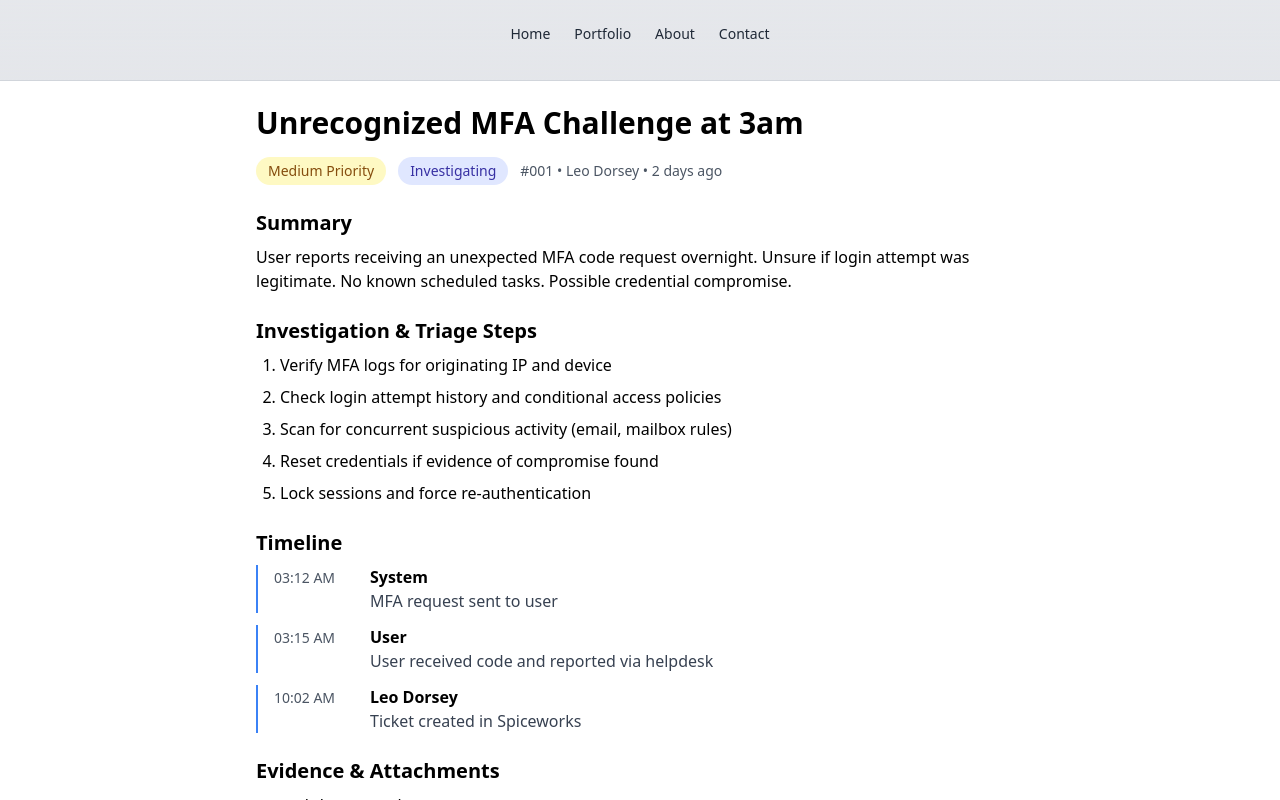
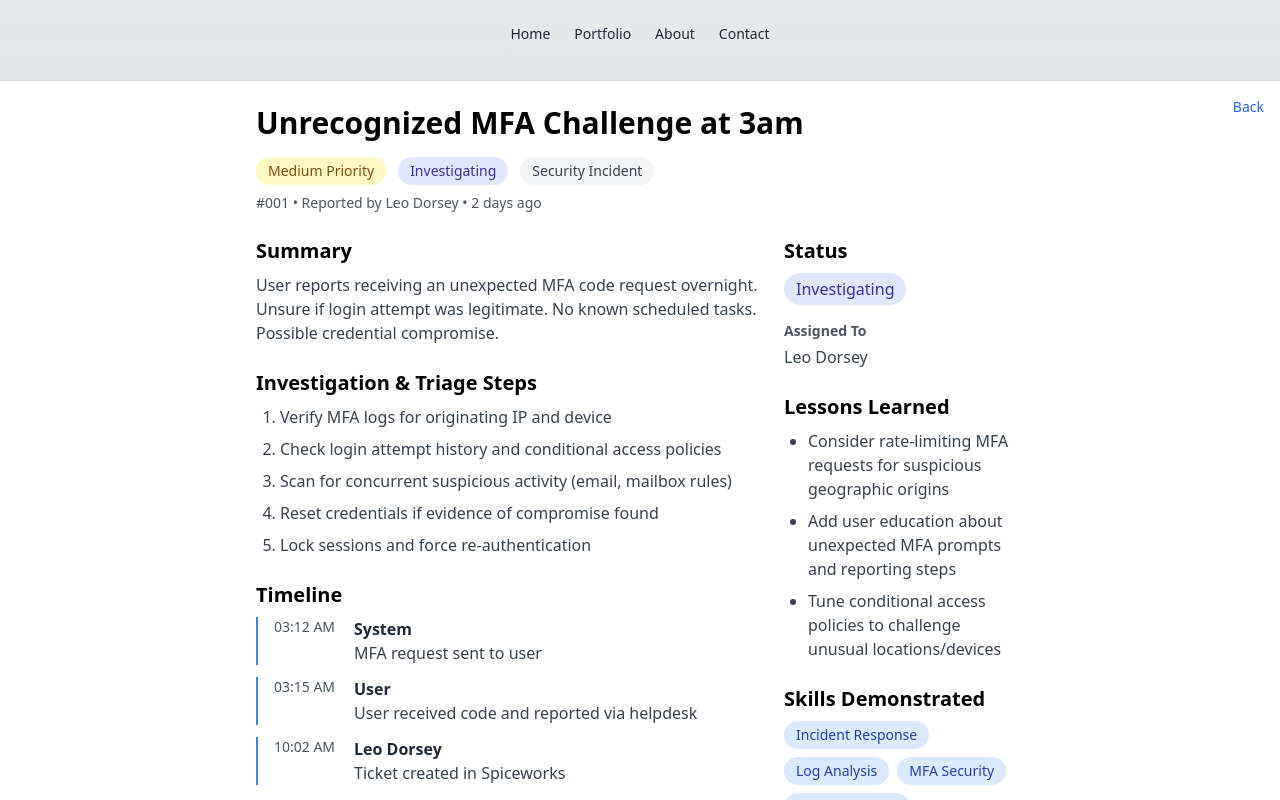
Before and after one commit to lddorse/cybersecurityportfolio, a React (Vite) app: page /project/ticket-mfa-challenge in a window 1280 px wide. Built offline with nearby package versions, Linux system fonts and the light colour scheme.

Commit message:
Fixed Card Layout

```diff
--- a/src/pages/TicketProject.jsx
+++ b/src/pages/TicketProject.jsx
@@ -1,6 +1,8 @@
-import FixedCardLayout from '../components/FixedCardLayout';
+import React from "react";
+import FixedCardLayout from "../components/FixedCardLayout";
+import BackButton from '../components/BackButton';
 
-const TicketProject = () => {
+export default function TicketProjectPage() {
   const ticket = {
     id: "#001",
     title: "Unrecognized MFA Challenge at 3am",
@@ -23,6 +25,7 @@ const TicketProject = () => {
       "Reset credentials if evidence of compromise found",
       "Lock sessions and force re-authentication"
     ],
+    resolution: null,
     attachments: [
       { name: "auth-logs-sample.txt", type: "log", size: "12KB" },
       { name: "screenshot-mfa-notification.png", type: "image", size: "86KB" }
@@ -36,45 +39,59 @@ const TicketProject = () => {
 
   return (
     <FixedCardLayout>
+      <div className="max-w-4xl mx-auto">
+        <BackButton />
+
+        <header className="mb-6">
           <h1 className="text-3xl font-bold mb-4">{ticket.title}</h1>
-
-      <div className="mb-4 flex flex-wrap gap-3 items-center">
+          <div className="flex flex-wrap gap-3 items-center mb-2">
             <span className="inline-flex items-center px-3 py-1 rounded-full text-sm font-medium bg-yellow-100 text-yellow-800">
               {ticket.priority} Priority
             </span>
             <span className="inline-flex items-center px-3 py-1 rounded-full text-sm bg-indigo-100 text-indigo-800">
               {ticket.status}
             </span>
-        <span className="text-sm text-gray-600">{ticket.id} • {ticket.reporter} • {ticket.created}</span>
+            <span className="inline-flex items-center px-3 py-1 rounded-full text-sm bg-gray-100 text-gray-700">
+              {ticket.category}
+            </span>
           </div>
+          <p className="text-sm text-gray-600">{ticket.id} • Reported by {ticket.reporter} • {ticket.created}</p>
+        </header>
 
-      <h2 className="text-xl font-semibold mt-6 mb-2">Summary</h2>
-      <p>{ticket.summary}</p>
+        <section className="grid grid-cols-1 md:grid-cols-3 gap-6">
+          <div className="md:col-span-2 space-y-6">
+            <article>
+              <h2 className="text-xl font-semibold mb-2">Summary</h2>
+              <p className="text-gray-700">{ticket.summary}</p>
+            </article>
 
-      <h2 className="text-xl font-semibold mt-6 mb-2">Investigation & Triage Steps</h2>
-      <ol className="list-decimal pl-6 space-y-2">
-        {ticket.checks.map((check, i) => (
-          <li key={i}>{check}</li>
+            <article>
+              <h2 className="text-xl font-semibold mb-2">Investigation & Triage Steps</h2>
+              <ol className="list-decimal pl-6 space-y-2 text-gray-700">
+                {ticket.checks.map((c, i) => (
+                  <li key={i}>{c}</li>
                 ))}
               </ol>
+            </article>
 
-      <h2 className="text-xl font-semibold mt-6 mb-2">Timeline</h2>
+            <article>
+              <h2 className="text-xl font-semibold mb-2">Timeline</h2>
               <div className="space-y-3">
                 {ticket.timeline.map((t, i) => (
                   <div key={i} className="flex items-start border-l-2 border-blue-500 pl-4">
-            <div className="w-24 flex-shrink-0">
-              <span className="text-sm font-medium text-gray-600">{t.time}</span>
-            </div>
+                    <span className="w-20 flex-shrink-0 text-sm font-medium text-gray-600">{t.time}</span>
                     <div>
-              <div className="font-semibold">{t.actor}</div>
+                      <div className="font-semibold text-gray-800">{t.actor}</div>
                       <div className="text-gray-700">{t.note}</div>
                     </div>
                   </div>
                 ))}
               </div>
+            </article>
 
-      <h2 className="text-xl font-semibold mt-6 mb-2">Evidence & Attachments</h2>
-      <ul className="list-disc pl-6">
+            <article>
+              <h2 className="text-xl font-semibold mb-2">Evidence & Attachments</h2>
+              <ul className="list-disc pl-6 space-y-2">
                 {ticket.attachments.map((a, i) => (
                   <li key={i}>
                     <span className="font-medium">{a.name}</span>
@@ -82,31 +99,65 @@ const TicketProject = () => {
                   </li>
                 ))}
               </ul>
+            </article>
 
-      <h2 className="text-xl font-semibold mt-6 mb-2">Lessons Learned & Recommendations</h2>
-      <ul className="list-disc pl-6 space-y-2">
-        {ticket.lessons.map((lesson, i) => (
-          <li key={i}>{lesson}</li>
+            <article>
+              <h2 className="text-xl font-semibold mb-2">Resolution & Next Steps</h2>
+              <div className="text-gray-700">
+                {ticket.resolution ? (
+                  <p>{ticket.resolution}</p>
+                ) : (
+                  <p className="italic text-gray-600">
+                    No resolution recorded yet. Working through investigative checks listed above.
+                  </p>
+                )}
+              </div>
+            </article>
+          </div>
+
+          <aside className="space-y-6">
+            <div>
+              <h2 className="text-xl font-semibold mb-2">Status</h2>
+              <div className="mb-4">
+                <span className="inline-flex items-center px-3 py-1 rounded-full bg-indigo-100 text-indigo-800">
+                  {ticket.status}
+                </span>
+              </div>
+              <div>
+                <h3 className="text-sm font-semibold text-gray-600 mb-1">Assigned To</h3>
+                <div className="text-gray-700">{ticket.reporter}</div>
+              </div>
+            </div>
+
+            <div>
+              <h2 className="text-xl font-semibold mb-2">Lessons Learned</h2>
+              <ul className="list-disc pl-6 space-y-2 text-gray-700">
+                {ticket.lessons.map((l, i) => (
+                  <li key={i}>{l}</li>
                 ))}
               </ul>
-
-      <h2 className="text-xl font-semibold mt-6 mb-2">Skills Demonstrated</h2>
-      <div className="flex flex-wrap gap-2">
-        <span className="px-3 py-1 bg-blue-100 text-blue-800 text-sm rounded-full">Incident Response</span>
-        <span className="px-3 py-1 bg-blue-100 text-blue-800 text-sm rounded-full">Log Analysis</span>
-        <span className="px-3 py-1 bg-blue-100 text-blue-800 text-sm rounded-full">MFA Security</span>
-        <span className="px-3 py-1 bg-blue-100 text-blue-800 text-sm rounded-full">Threat Investigation</span>
-        <span className="px-3 py-1 bg-blue-100 text-blue-800 text-sm rounded-full">Documentation</span>
             </div>
 
-      <div className="mt-8 p-4 bg-blue-50 border border-blue-200 rounded">
+            <div>
+              <h2 className="text-xl font-semibold mb-2">Skills Demonstrated</h2>
+              <div className="flex flex-wrap gap-2">
+                <span className="px-3 py-1 text-sm rounded-full bg-blue-100 text-blue-800">Incident Response</span>
+                <span className="px-3 py-1 text-sm rounded-full bg-blue-100 text-blue-800">Log Analysis</span>
+                <span className="px-3 py-1 text-sm rounded-full bg-blue-100 text-blue-800">MFA Security</span>
+                <span className="px-3 py-1 text-sm rounded-full bg-blue-100 text-blue-800">Documentation</span>
+              </div>
+            </div>
+          </aside>
+        </section>
+
+        <footer className="mt-8 p-4 bg-blue-50 border border-blue-200 rounded">
           <p className="text-sm text-gray-700">
-          <strong>Portfolio Note:</strong> This is a simulated helpdesk ticket demonstrating systematic incident response procedures.
-          In a real environment, actual log files and authentication data would be attached and analyzed using SIEM tools.
+            <strong>Portfolio Note:</strong> This is a simulated helpdesk ticket demonstrating systematic
+            incident response procedures. In a real environment, actual log files and authentication data
+            would be attached and analyzed using SIEM tools like Splunk or Microsoft Sentinel.
           </p>
+        </footer>
       </div>
     </FixedCardLayout>
   );
-};
-
-export default TicketProject;
+}
```
Lines whose indentation alone changed are shown as unchanged.
